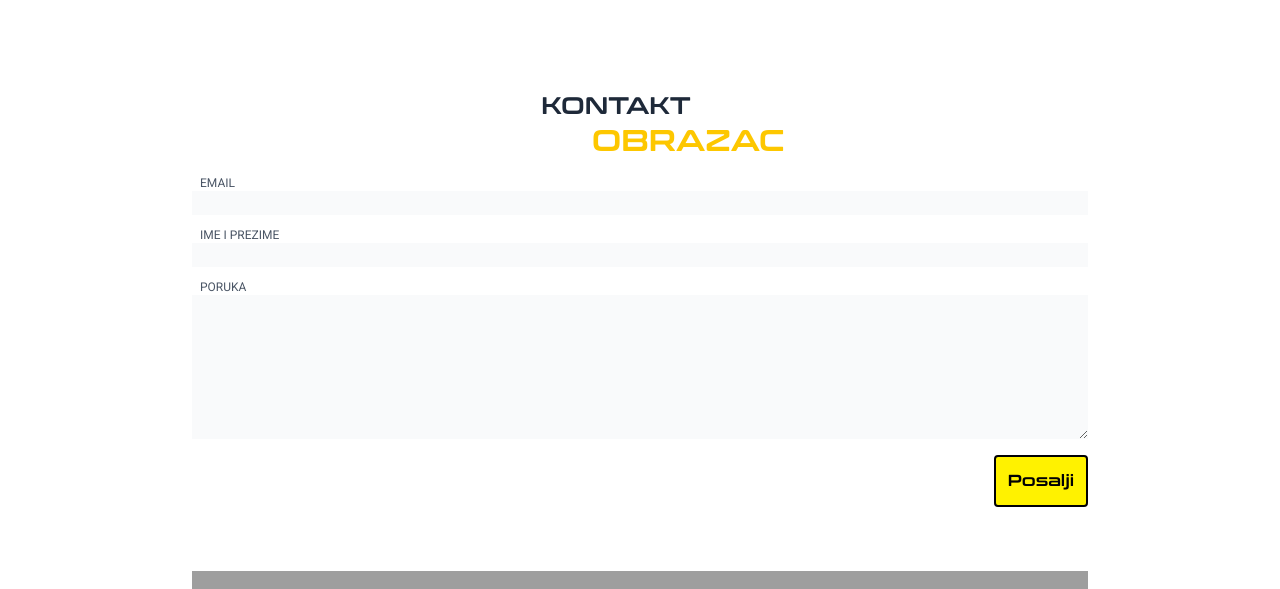
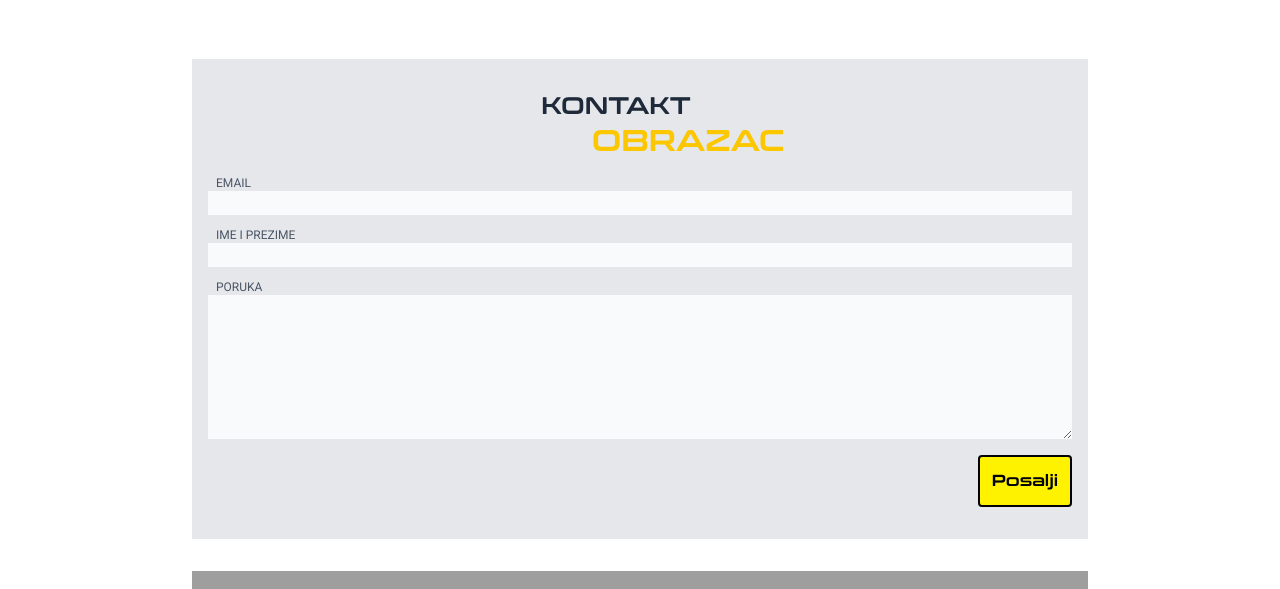
Before and after one commit to TerroqDev/gnkrakitje, a SvelteKit app: page /kontakt in a window 1280 px wide. Shown: the part 190-779 px from the top of the page. Built offline with nearby package versions, Linux system fonts and the light colour scheme; grey boxes are pictures that could not be loaded.

Commit message:
added colour

```diff
--- a/src/routes/kontakt/+page.svelte
+++ b/src/routes/kontakt/+page.svelte
@@ -56,7 +56,7 @@
 		Kontaktirajte nas!
 	</h1>
 	<div class="grid w-full grid-cols-1 justify-center pt-8 md:pt-16">
-		<div class="px-4 md:px-0">
+		<div class="px-4 dark:bg-gray-900 bg-gray-200 ">
 			<form class="font-roboto py-8 uppercase">
 				<div class="font-conthrax text-center">
 					<h1 class="pr-12 text-2xl font-bold text-gray-800 dark:text-gray-100">Kontakt</h1>
```
